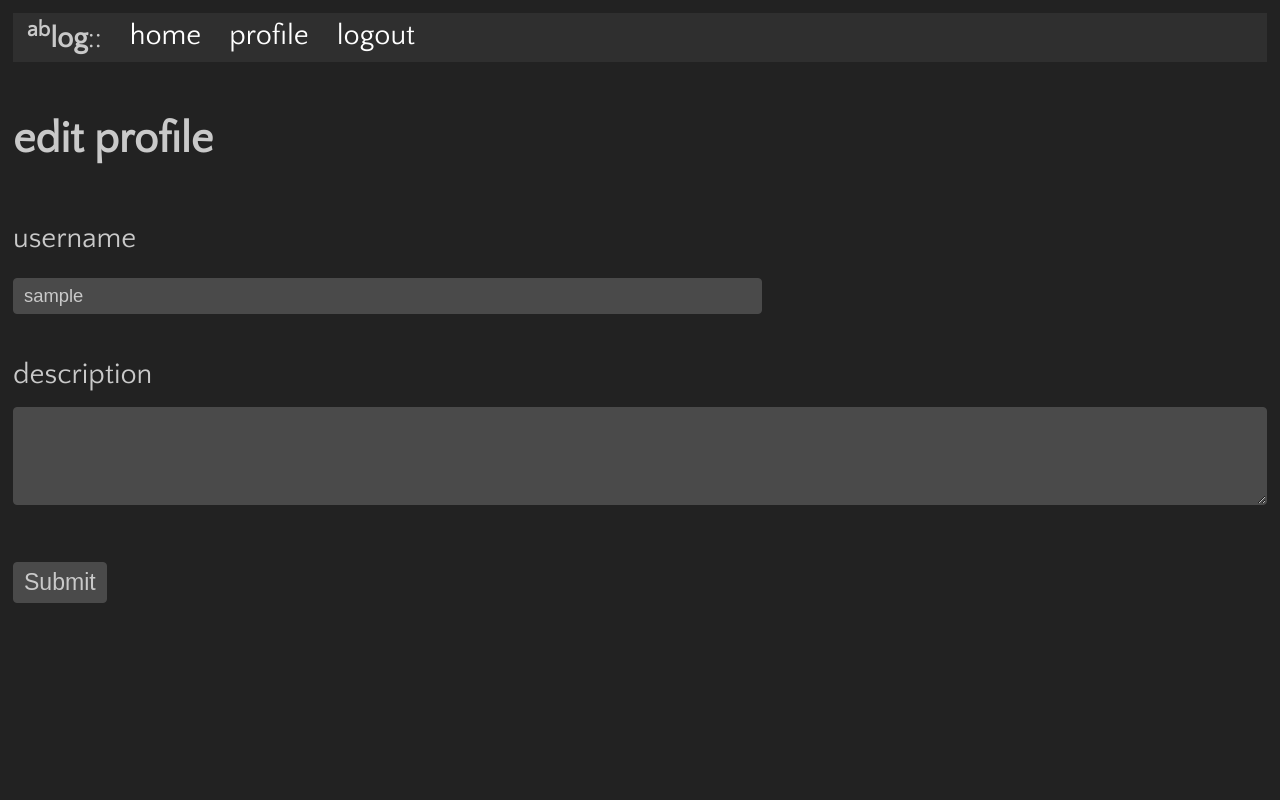
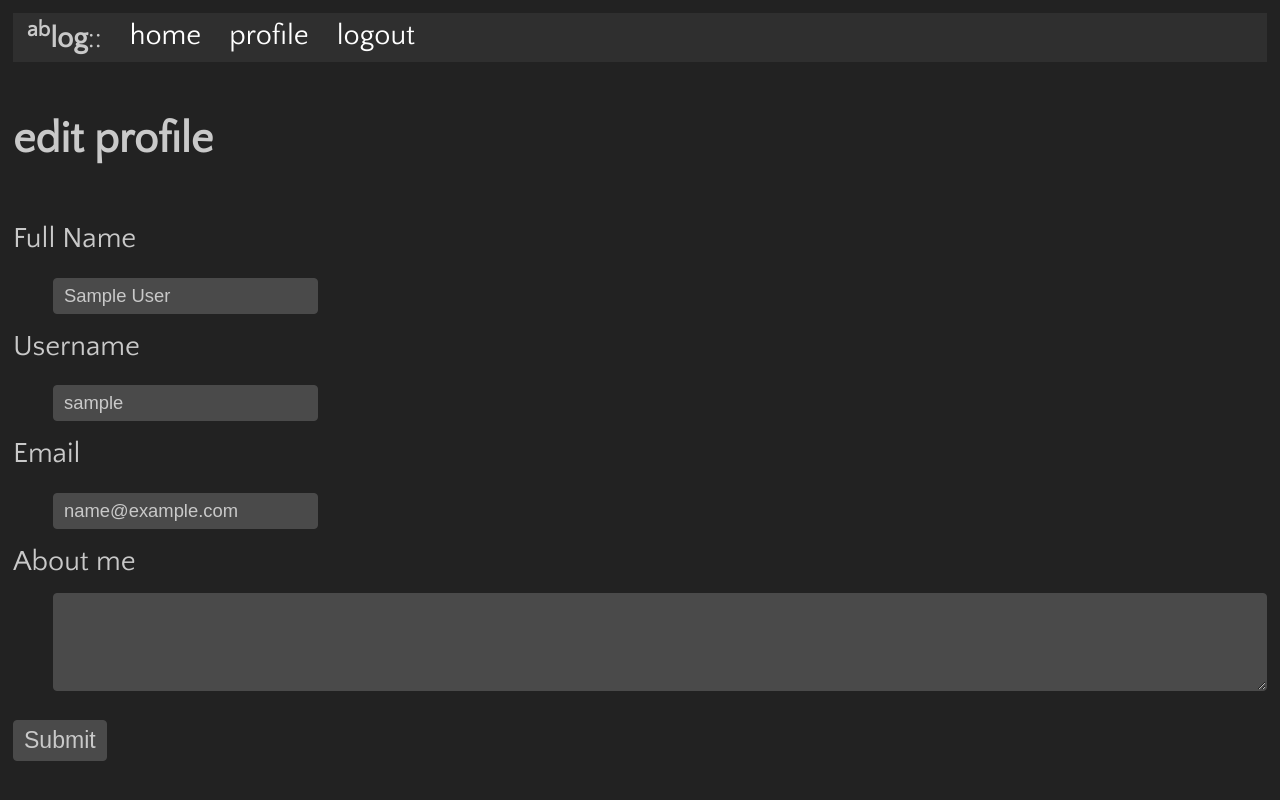
Before and after one commit to adamingwersen/blog-project, a Flask app: page /edit_profile in a window 1280 px wide. Run offline with Flask 2, Linux system fonts and the light colour scheme; the visitor is signed in with stand-in values (Sample User, id 1); data comes from the database, SQL or seed files in the repository; both versions use the stored data as it was after the commit; some libraries are stand-ins or nearby versions.

Commit message:
Refactor a bit

```diff
--- a/app/forms.py
+++ b/app/forms.py
@@ -29,8 +29,9 @@ class RegistrationForm(FlaskForm):
             raise(ValidationError('Email already taken. Choose another'))
 
 class EditProfileForm(FlaskForm):
-    username    = StringField('Username', validators = [DataRequired()])
-    full_name   = StringField('Full Name', validators = [DataRequired(), Regexp('^\w+$', message = 'Your full name must contain special characters')])
+    username    = StringField('Username', validators = [DataRequired(), Regexp('^[a-zA-Z0-9_.]*$', message = 'Username must not contain spaces')])
+    full_name   = StringField('Full Name', validators = [DataRequired(), Regexp('^[a-zA-Z ]*$', message = 'Your full name must not contain special characters')])
+    email       = StringField('Email', validators = [DataRequired(), Email(message = 'Please provide a valid email adress')])
     about_me    = TextAreaField('About me', validators = [Length(min = 0, max = 50)], widget = TextArea())
     submit      = SubmitField('Submit')
 
@@ -44,6 +45,11 @@ class EditProfileForm(FlaskForm):
             if user is not None:
                 raise(ValidationError('Username already taken. Choose another'))
 
+    def validate_email(self, email):
+        user = User.query.filter_by(email = email.data).first()
+        if user is not None:
+            raise(ValidationError('Email already taken. Choose another'))
+
 class PostForm(FlaskForm):
     title   = TextAreaField('Title', validators = [DataRequired(), Length(min = 0, max = 40)], widget = TextArea())
     body    = TextAreaField('Body', validators = [DataRequired(), Length(min = 0, max = 100, message = "Blog post too long")], widget = TextArea())
--- a/app/routes.py
+++ b/app/routes.py
@@ -103,15 +103,18 @@ def user(username):
 def edit_profile():
     form = EditProfileForm(current_user.username)
     if form.validate_on_submit():
-        current_user.username = form.username.data
-        current_user.about_me = form.about_me.data
+        current_user.full_name = form.full_name.data
+        current_user.username  = form.username.data
+        current_user.email     = form.email.data
+        current_user.about_me  = form.about_me.data
         db.session.commit()
         flash('Your profile description has been updated!')
         return(redirect(url_for('edit_profile')))
     elif request.method == 'GET':
-        form.username.data = current_user.username
-        form.about_me.data = current_user.about_me
-
+        form.full_name.data = current_user.full_name
+        form.username.data  = current_user.username
+        form.email.data     = current_user.email
+        form.about_me.data  = current_user.about_me
     return(render_template('edit_profile.html', title = 'Edit Profile', form = form))
 
 """
--- a/app/static/style.css
+++ b/app/static/style.css
@@ -65,6 +65,10 @@ hr {
 a {
   text-decoration: none;
   color: #ffffff;
+}
+
+#inline-hyper {
+  color: #9db9c7;
 }
 
 a:hover {
--- a/app/templates/edit_profile.html
+++ b/app/templates/edit_profile.html
@@ -1,23 +1,14 @@
 {% extends "base.html" %}
+{% from "_formhelpers.html" import render_field %}
 
 {% block content %}
     <h4>edit profile</h4>
     <form action="" method="post">
         {{ form.hidden_tag() }}
-        <label for="textarea">username</label>
-        <div>{{ form.username(size=64, class="textarea", id="bodyfield") }}</div>
-        <p>
-          {% for error in form.username.errors %}
-          <span style="color: red;">[{{ error }}]</span>
-          {% endfor %}
-        </p>
-        <label for="textarea">description</label>
-        <div>{{ form.about_me(size=50, cols = 48, rows = 4, class="textarea", id="bodyfield") }}</div>
-        <p>
-            {% for error in form.about_me.errors %}
-            <span style="color: red;">[{{ error }}]</span>
-            {% endfor %}
-        </p>
+        <div>{{ render_field(form.full_name, class="textarea", id="bodyfield") }}</div>
+        <div>{{ render_field(form.username, class="textarea", id="bodyfield") }}</div>
+        <div>{{ render_field(form.email, class="textarea", id="bodyfield") }}</div>
+        <div>{{ render_field(form.about_me, rows = 4, class="textarea", id="bodyfield") }}</div>
         <div>{{ form.submit(class = "button", id = "button") }}</div>
     </form>
 {% endblock %}
--- a/app/templates/welcome.html
+++ b/app/templates/welcome.html
@@ -2,7 +2,7 @@
 
 {% block content %}
     <h4>welcome to <b><sup>ab</sup>log</b></h4>
-    <p><a href="{{ url_for('login')}}">log in</a> to create your own <b><sup>ab</sup>log</b> post</p>
+    <p><a id="inline-hyper" href="{{ url_for('login')}}">log in</a> to create your own <b><sup>ab</sup>log</b> post</p>
     <hr>
     {% for post in posts %}
         {% include '_post.html' %}
```
Also changed, not shown: Filegen.py (deleted, +0 -10 lines), app/templates/login.html (+10 -9 lines), README.md, app.db, app/templates/register.html (indentation only).
